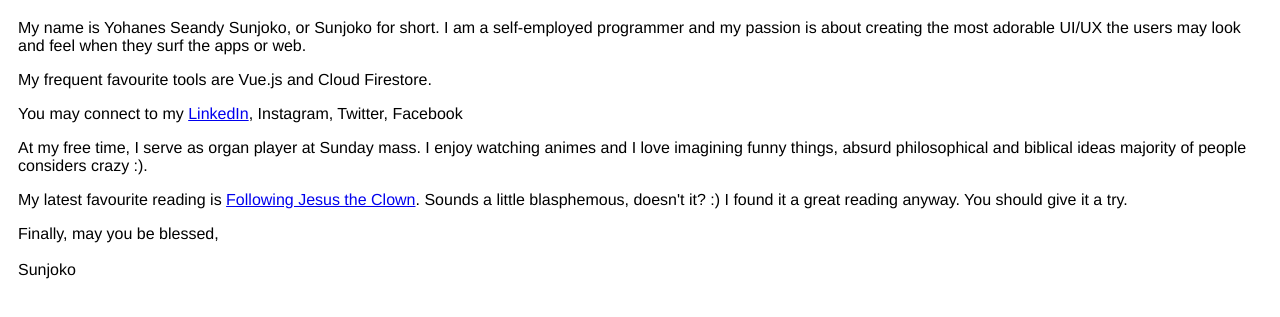
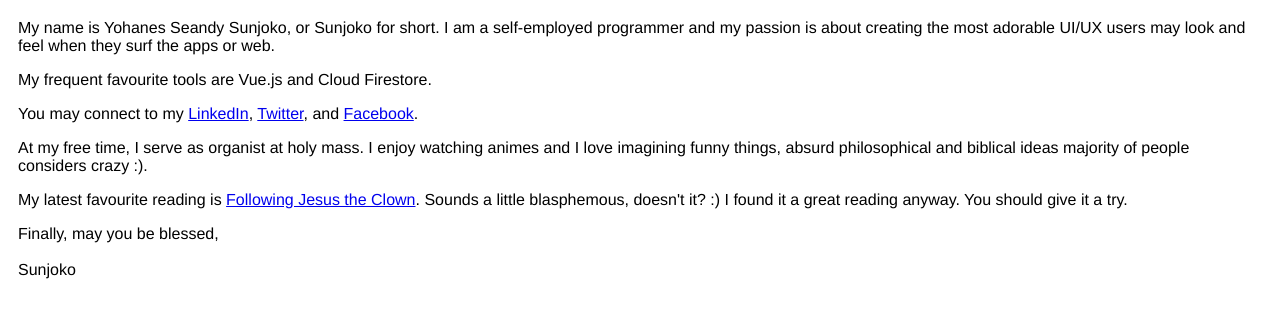
Before and after one commit to yssunjoko/home, a plain HTML site: page index.html in a window 1280 px wide. Shown: the part 341-658 px from the top of the page. Drawn offline with Linux system fonts and the light colour scheme.

Commit message:
melengkapi medsos links

```diff
--- a/index.html
+++ b/index.html
@@ -26,14 +26,13 @@
   <img class="profpic" src="img/me_small.png" />
   <h1 class="title">Hello! 喂!</h1>
   <p>My name is Yohanes Seandy Sunjoko, or Sunjoko for short.
-    I am a self-employed programmer and my passion is about creating the most adorable UI/UX the users may look and feel
+    I am a self-employed programmer and my passion is about creating the most adorable UI/UX users may look and feel
     when they surf the apps or web.</p>
   <p>My frequent favourite tools are Vue.js and Cloud Firestore.</p>
   <p>You may connect to my <a target="_blank" href="https://www.linkedin.com/in/yohanes-sunjoko-04284949">LinkedIn</a>,
-    Instagram,
-    Twitter,
-    Facebook</p>
-  <p>At my free time, I serve as organ player at Sunday mass. I enjoy watching animes and I love imagining funny things,
+    <a target="_blank" href="https://twitter.com/yohanes_seandy">Twitter</a>, and
+    <a target="_blank" href="https://www.facebook.com/yohanes.s.sunjoko">Facebook</a>.</p>
+  <p>At my free time, I serve as organist at holy mass. I enjoy watching animes and I love imagining funny things,
     absurd
     philosophical and biblical ideas
     majority of people considers crazy :).</p>
@@ -55,6 +54,10 @@
     font-family: Helvetica, 'Franklin Gothic Medium', 'Arial Narrow', Arial, sans-serif;
   }
 
+  a:visited {
+    color: blue
+  }
+
   @media only screen and (max-width: 600px) {
     img.profpic {
       display: inline-block;
```
